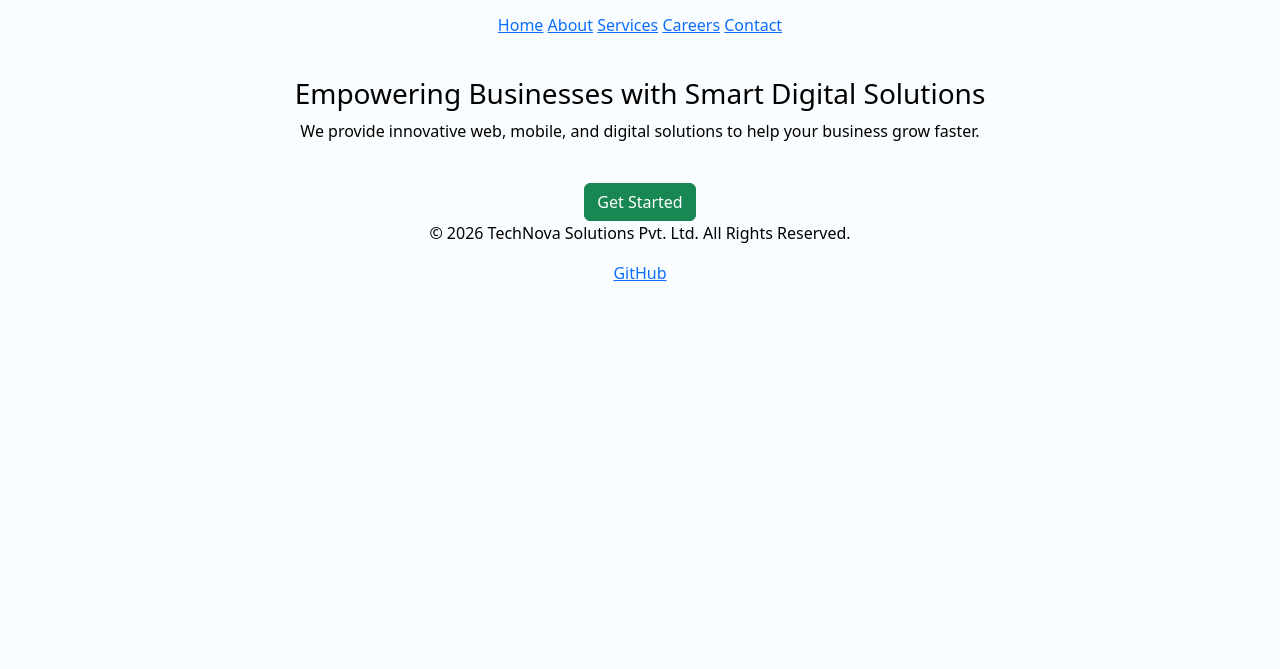
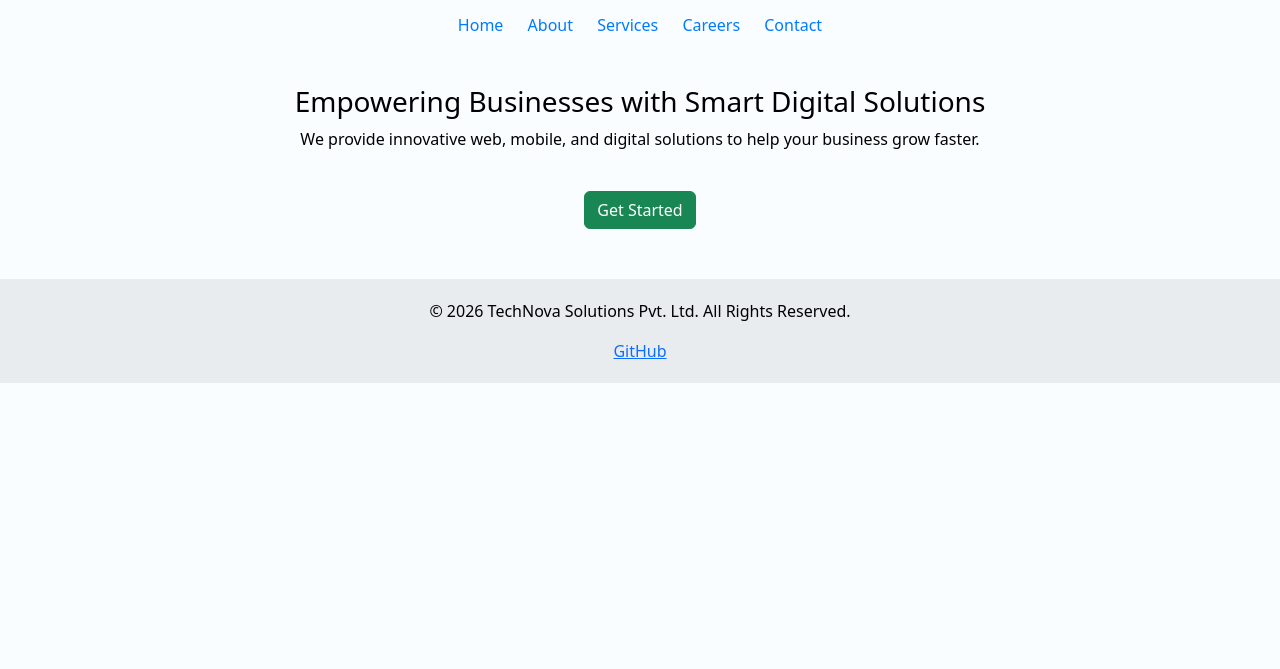
Before and after one commit to devangiparmar1710-png/corporate-website, a plain HTML site: page index.html in a window 1280 px wide. Shown: the part 131-800 px from the top of the page. Drawn offline with nearby package versions, Linux system fonts and the light colour scheme.

Commit message:
first commit

```diff
--- a/index.html
+++ b/index.html
@@ -7,47 +7,61 @@
     <title>Corporate Website UI</title>
     <style>
         body{
-            background-color: #fafdff;
-            color: black;
+        background-color: #fafdff;
+        color: black;
         }
         h1{
             font-weight: bold;
-            text-align: centers;
+            text-align: center;
+        }
+        nav a {
+        margin: 0 10px; /* add space between links */
+        text-decoration: none;
+        color: #007bff;
+        }
+
+        nav a:hover {
+        text-decoration: underline;
         }
         button{
             border-radius: 20px;
             text-align: center;
         }
-        footer{
-            text-align: center;
+        footer {
+        text-align: center;
+        margin-top: 50px;
+        padding: 20px 0;
+        background-color: #e9ecef; /* light gray background */
         }
     </style>
 </head>
 <body>
+
+    <header>
     <div class="container text-center mt-5">
     <h1 class="text-primary">TechNova Solutions Pvt. Ltd.</h1>
     <p class="text-muted">Innovating Your Digital Future</p>
-    <p>
+    <nav>
     <a href="index.html" target="_blank">Home</a>
     <a href="about.html" target="_blank">About</a>
     <a href="service.html" target="_blank">Services</a>
     <a href="career.html" target="_blank">Careers</a>
     <a href="contact.html" target="_blank">Contact</a>
-    </p>
+    </nav>
+    </div>
+</header>
 
+   <div class="container text-center mt-5">
+    <h3>Empowering Businesses with Smart Digital Solutions</h3>
+    <p>We provide innovative web, mobile, and digital solutions to help your business grow faster.</p>
     <br>
-
-    <h3>Empowering Businesses with Smart Digital Solutions</h3>
-    <p>We provide innovative web, mobile, and digital solutions to help your  business grow faster.</p>
-    <br>
-
     <a href="contact.html" class="btn btn-success">Get Started</a>
-       </div>
+</div>
 
     <footer>
     <p>&copy; 2026 TechNova Solutions Pvt. Ltd. All Rights Reserved.</p>
 
-    <a href="http://github.com/devangiparmar">GitHub</a>
+    <a href="http://github.com/devangiparmar" target="_blank">GitHub</a>
 
     </footer>
 </body>
```
